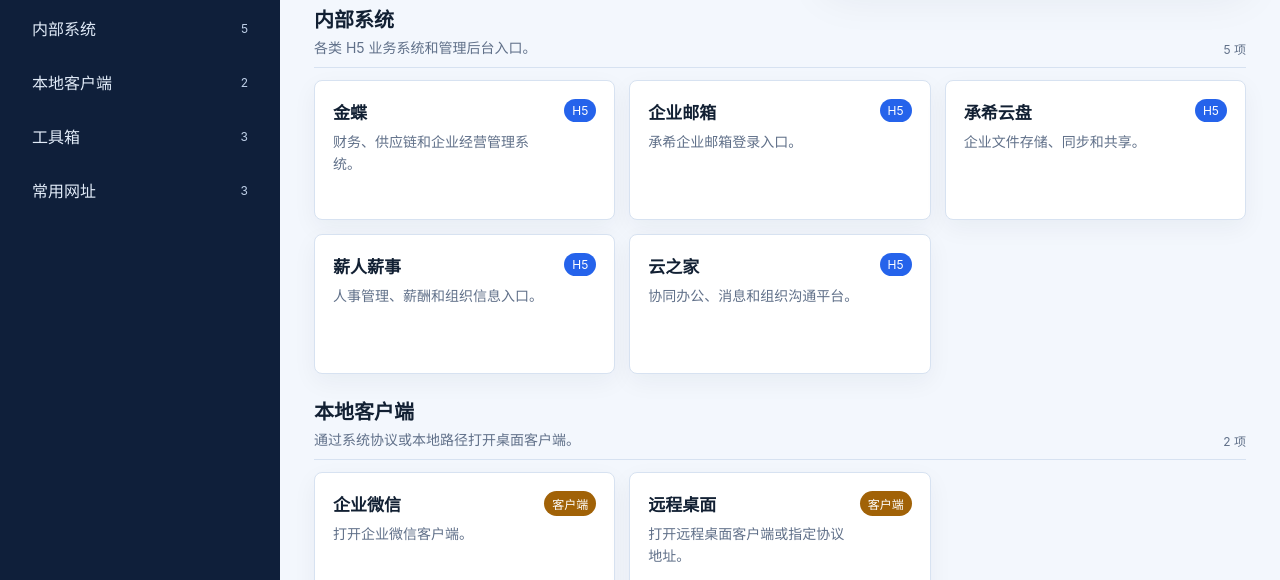
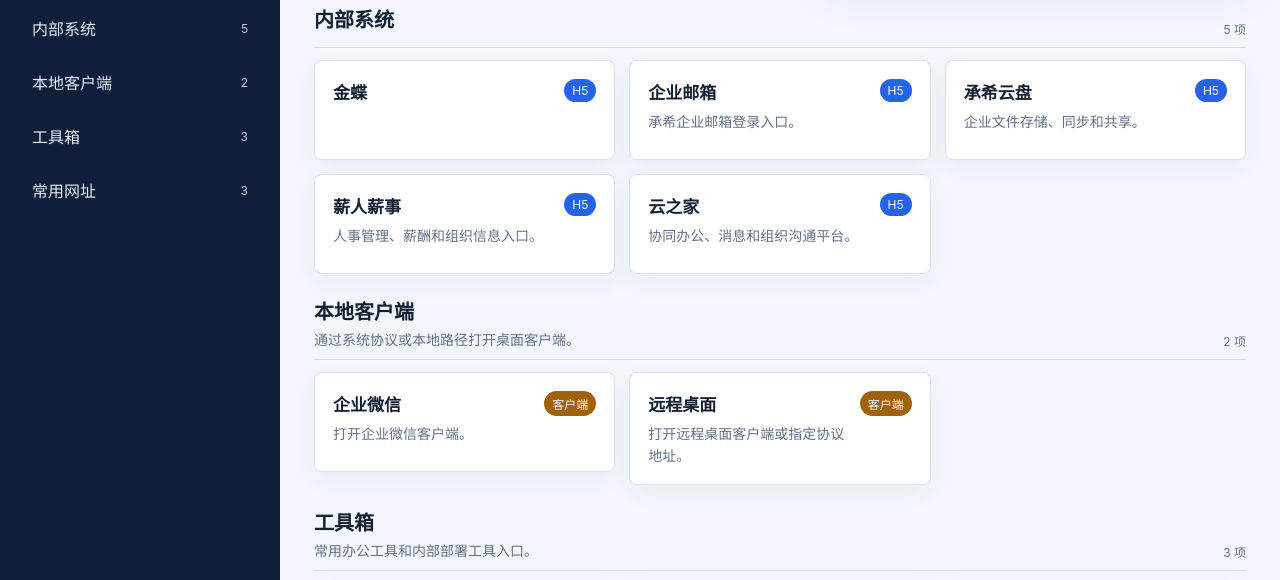
Before and after one commit to coobin/IntelligenceHub, a plain HTML site: page index.html in a window 1280 px wide. Shown: the part 157-737 px from the top of the page. Drawn offline with Linux system fonts and the light colour scheme.

Commit message:
feat: update descriptions, adjust card height, and add docker deployment config

```diff
--- a/app.js
+++ b/app.js
@@ -78,7 +78,7 @@
       <div class="section-heading">
         <div>
           <h2>${section.title}</h2>
-          <p>${section.description}</p>
+          ${section.description ? `<p>${section.description}</p>` : ""}
         </div>
         <span class="status-text">${section.items.length} 项</span>
       </div>
@@ -108,7 +108,7 @@
         <div class="card-top">
           <div>
             <h3>${item.name}</h3>
-            <p>${item.description}</p>
+            ${item.description ? `<p>${item.description}</p>` : ""}
           </div>
           <span class="type-pill ${typeClass}">${label}</span>
         </div>
--- a/data/catalog.json
+++ b/data/catalog.json
@@ -3,11 +3,11 @@
     {
       "id": "systems",
       "title": "内部系统",
-      "description": "各类 H5 业务系统和管理后台入口。",
+      "description": "",
       "items": [
         {
           "name": "金蝶",
-          "description": "财务、供应链和企业经营管理系统。",
+          "description": "",
           "url": "https://kingdeesso.chencytech.com",
           "type": "h5",
           "tags": ["财务", "ERP"],
--- a/styles.css
+++ b/styles.css
@@ -232,7 +232,7 @@
   background: var(--surface);
   border: 1px solid var(--line);
   border-radius: 8px;
-  min-height: 140px;
+  min-height: 100px;
   padding: 18px;
   display: flex;
   flex-direction: column;
--- a/sw.js
+++ b/sw.js
@@ -1,4 +1,4 @@
-const CACHE_NAME = "intelligence-hub-v17";
+const CACHE_NAME = "intelligence-hub-v18";
 const APP_SHELL = [
   "./",
   "./index.html",
```
Also changed, not shown: docker-compose.yml (added, +8 -0 lines), 2 other files.
